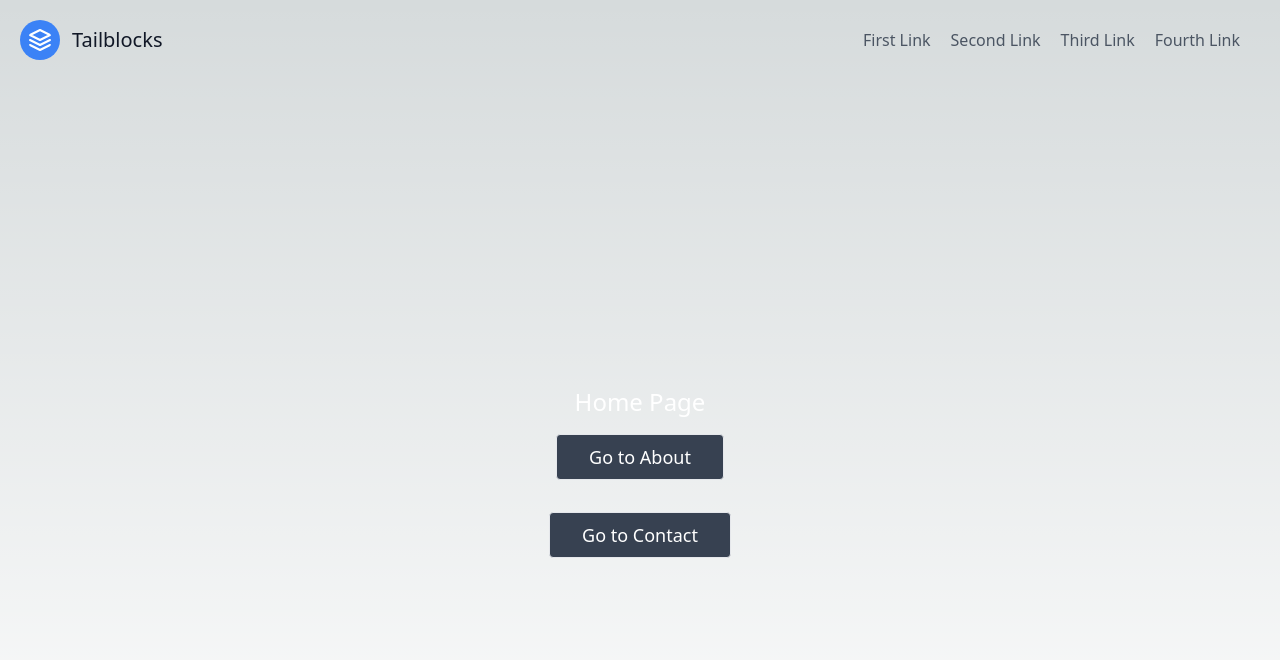
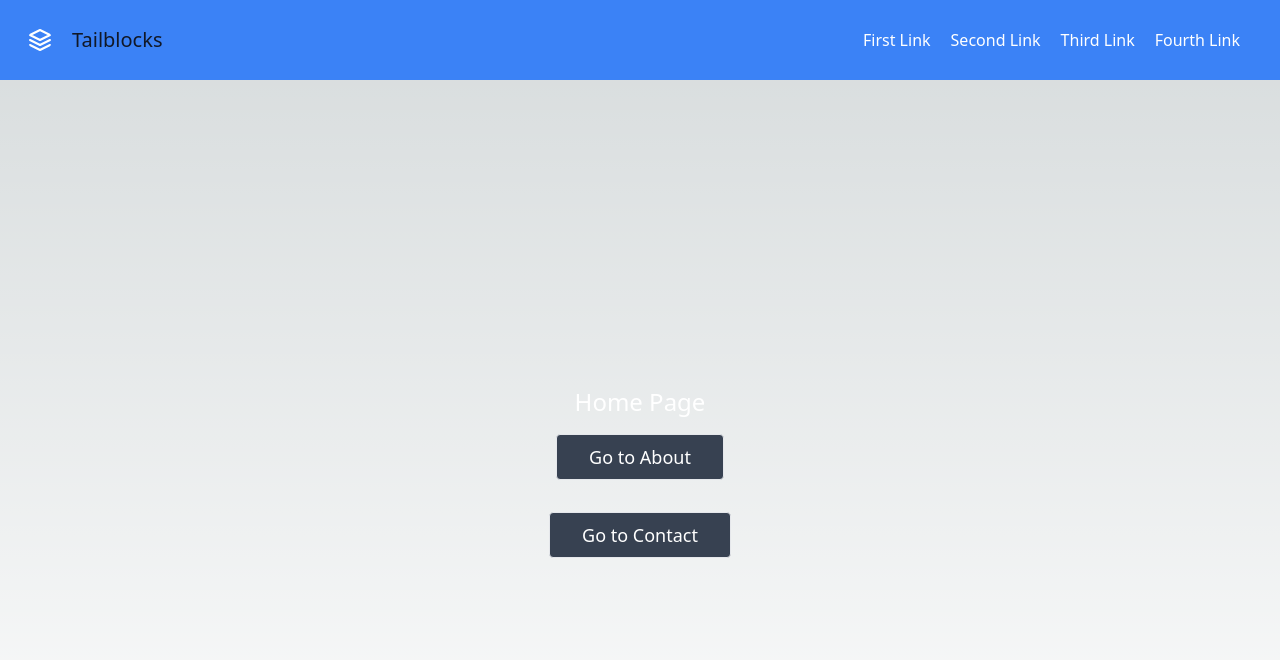
Before and after one commit to wongprom/test-next-13, a Next.js app: page / in a window 1280 px wide. Shown: the top 660 px of the page. Built offline with nearby package versions, Linux system fonts and the light colour scheme.

Commit message:
Made some minor changes to Navbar.

```diff
--- a/components/Navbar.tsx
+++ b/components/Navbar.tsx
@@ -1,16 +1,25 @@
-import React from 'react'
+import React from 'react';
 
 const Navbar = () => {
   return (
-    <header className="text-gray-600 body-font">
-      <div className="container mx-auto flex flex-wrap p-5 flex-col md:flex-row items-center">
+    <header className="sticky top-0 bg-blue-500 body-font">
+      <div className="mx-auto flex flex-wrap p-5 flex-col md:flex-row items-center">
         <a className="flex title-font font-medium items-center text-gray-900 mb-4 md:mb-0">
-          <svg xmlns="http://www.w3.org/2000/svg" fill="none" stroke="currentColor" strokeLinecap="round" strokeLinejoin="round" strokeWidth="2" className="w-10 h-10 text-white p-2 bg-blue-500 rounded-full" viewBox="0 0 24 24">
+          <svg
+            xmlns="http://www.w3.org/2000/svg"
+            fill="none"
+            stroke="currentColor"
+            strokeLinecap="round"
+            strokeLinejoin="round"
+            strokeWidth="2"
+            className="w-10 h-10 text-white p-2 rounded-full"
+            viewBox="0 0 24 24"
+          >
             <path d="M12 2L2 7l10 5 10-5-10-5zM2 17l10 5 10-5M2 12l10 5 10-5"></path>
           </svg>
           <span className="ml-3 text-xl">Tailblocks</span>
         </a>
-        <nav className="md:ml-auto flex flex-wrap items-center text-base justify-center">
+        <nav className="md:ml-auto flex flex-wrap items-center text-base justify-center text-white">
           <a className="mr-5 hover:text-gray-900">First Link</a>
           <a className="mr-5 hover:text-gray-900">Second Link</a>
           <a className="mr-5 hover:text-gray-900">Third Link</a>
@@ -18,7 +27,7 @@ const Navbar = () => {
         </nav>
       </div>
     </header>
-  )
-}
+  );
+};
 
-export default Navbar
+export default Navbar;
```
